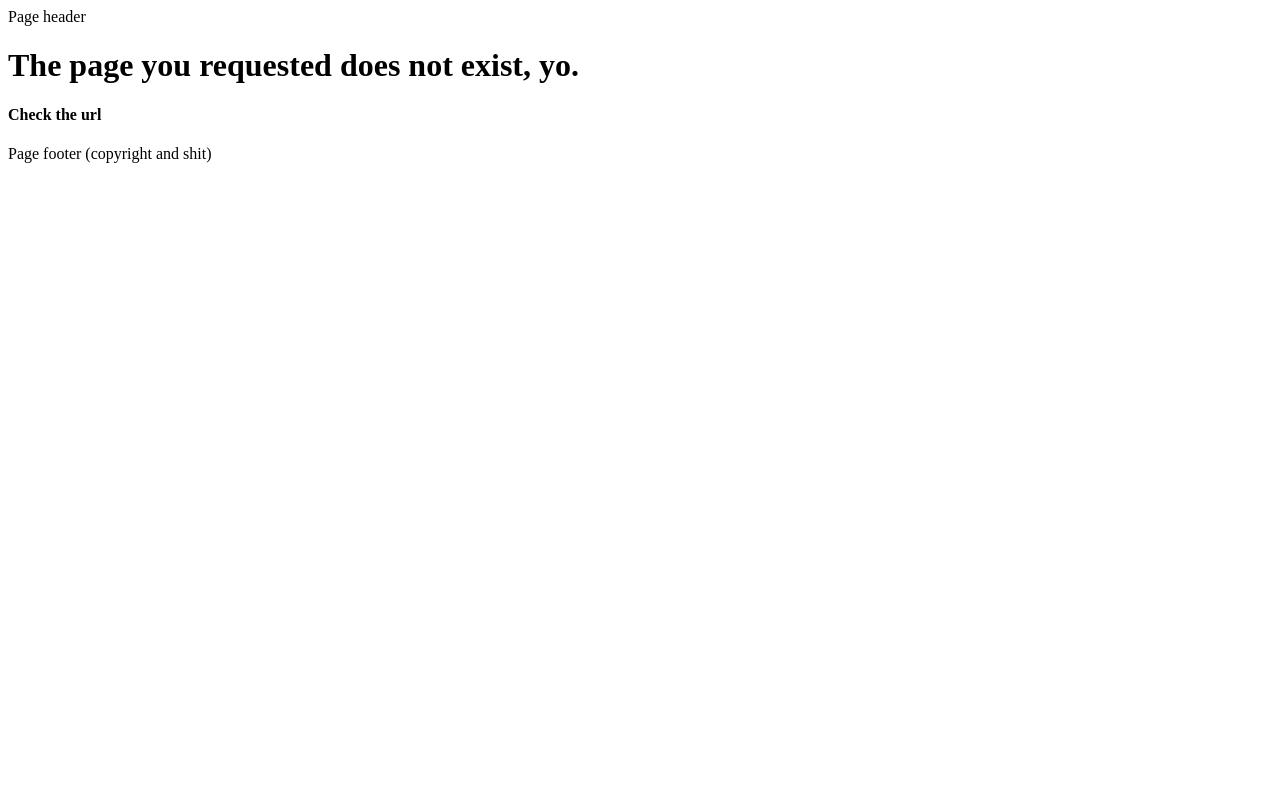
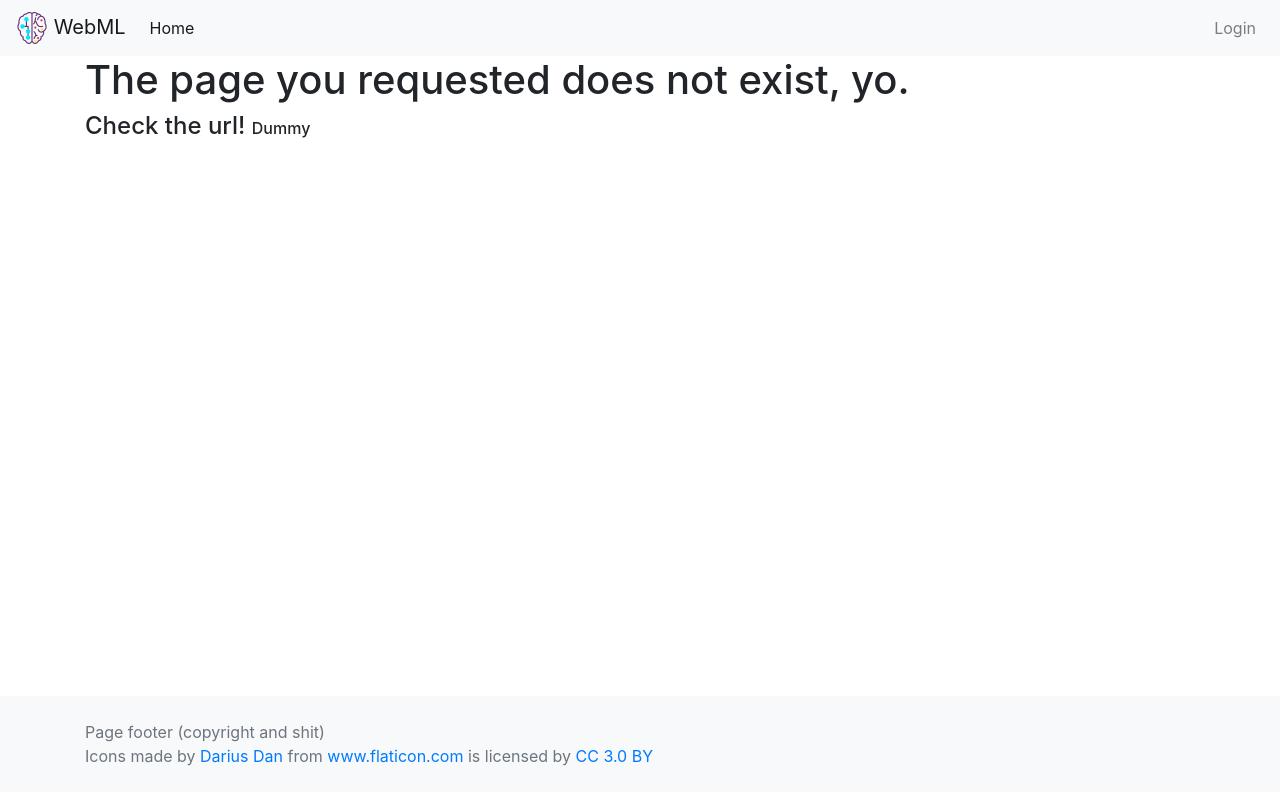
Before and after one commit to osanseviero/ProyectoIntegrador, a Python web app: template app/app/templates/404.html in a window 1280 px wide. Run offline with Jinja, Linux system fonts and the light colour scheme; the template is opened without the code that fills it, so the values that code supplies are empty; some libraries are stand-ins or nearby versions.

Commit message:
Base html extended and styled very simply

```diff
--- a/app/app/templates/404.html
+++ b/app/app/templates/404.html
@@ -2,5 +2,5 @@
 {% block title %}Page not found{% endblock %}
 {% block content %}
     <h1>The page you requested does not exist, yo.</h1>
-    <h4>Check the url</h4>
+    <h4>Check the url! <span class="h6">Dummy</span></h4>
 {% endblock %}
--- a/app/app/templates/base.html
+++ b/app/app/templates/base.html
@@ -1,17 +1,49 @@
 <!DOCTYPE html>
 <html lang="en">
+<style>
+    *{padding: 0; margin: 0;}
+</style>
 <head>
     <meta charset="UTF-8">
     <meta name="viewport" content="width=device-width, initial-scale=1.0">
     <meta http-equiv="X-UA-Compatible" content="ie=edge">
+    <link rel="stylesheet" href="https://stackpath.bootstrapcdn.com/bootstrap/4.1.3/css/bootstrap.min.css" integrity="sha384-MCw98/SFnGE8fJT3GXwEOngsV7Zt27NXFoaoApmYm81iuXoPkFOJwJ8ERdknLPMO" crossorigin="anonymous">
     {% block css %} {% endblock %}
     <title> {% block title %} {% endblock %} </title>
 </head>
 <body>
-    <header>Page header</header>
-    <main>
+    <header class="sticky-top">
+        <nav class="navbar navbar-expand-lg navbar-light bg-light">
+            <a href="#" class="navbar-brand p-0">
+                <img src="../static/brain.png" height="32" width="32" alt="">
+                <span class="align-content-center">WebML</span>
+            </a>
+            <button class="navbar-toggler" type="button" data-toggle="collapse" data-target="#navbarToggler" aria-controls="navbarToggler" aria-expanded="false" aria-label="Toggle navigation">
+                <span class="navbar-toggler-icon"></span>
+            </button>
+            <div class="collapse navbar-collapse" id="navbarToggler">
+                <div class="navbar-nav mr-auto">
+                    <a href="#" class="nav-item nav-link active mr-auto">Home<span class="sr-only">(current)</span></a>
+                </div>
+                <div class="navbar-nav">
+                    <a href="#" class="nav-item nav-link">Login</a>
+                </div>
+            </div>
+        </nav>
+    </header>
+    <main role="main" class="container" style="min-height: calc(100vh - 160px)">
         {% block content %} {% endblock %}
     </main>
-    <footer>Page footer (copyright and shit)</footer>
+    <footer class="bg-light text-muted py-4 sticky-bottom">
+        <div class="container">
+            <span>Page footer (copyright and shit)</span>
+            <div>Icons made by <a href="https://www.flaticon.com/authors/darius-dan" title="Darius Dan">Darius Dan</a> from <a href="https://www.flaticon.com/" title="Flaticon">www.flaticon.com</a> is licensed by <a href="http://creativecommons.org/licenses/by/3.0/" title="Creative Commons BY 3.0" target="_blank">CC 3.0 BY</a></div>
+        </div>
+    </footer>
+
+    <script src="https://code.jquery.com/jquery-3.3.1.slim.min.js" integrity="sha384-q8i/X+965DzO0rT7abK41JStQIAqVgRVzpbzo5smXKp4YfRvH+8abtTE1Pi6jizo" crossorigin="anonymous"></script>
+    <script src="https://cdnjs.cloudflare.com/ajax/libs/popper.js/1.14.3/umd/popper.min.js" integrity="sha384-ZMP7rVo3mIykV+2+9J3UJ46jBk0WLaUAdn689aCwoqbBJiSnjAK/l8WvCWPIPm49" crossorigin="anonymous"></script>
+    <script src="https://stackpath.bootstrapcdn.com/bootstrap/4.1.3/js/bootstrap.min.js" integrity="sha384-ChfqqxuZUCnJSK3+MXmPNIyE6ZbWh2IMqE241rYiqJxyMiZ6OW/JmZQ5stwEULTy" crossorigin="anonymous"></script>
+    {% block script %} {% endblock %}
 </body>
 </html>
--- a/app/app/templates/index.html
+++ b/app/app/templates/index.html
@@ -0,0 +1,6 @@
+{% extends "base.html" %}
+{% block title %}Welcome to the future{% endblock %}
+{% block content %}
+    <h1>WebML</h1>
+    <h3>The future is now</h3>
+{% endblock %}
```
Also changed, not shown: app/app/static/brain.png (added).
